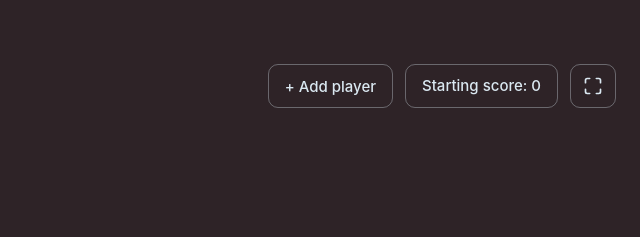
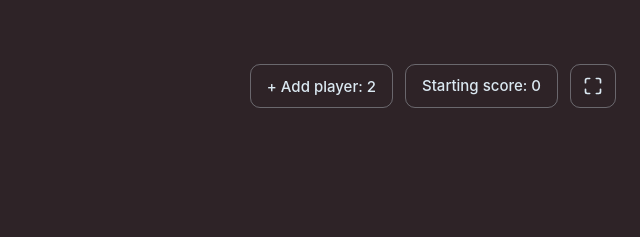
Before and after one commit to Laima-Mazeikyte/score-keeper, a website: page index.html in a window 1280 px wide. Shown: the top 237 px of the page, 640-1280 px from the left. Drawn offline with Linux system fonts and the light colour scheme; no server answers; a web font is replaced by a local one.

Commit message:
Update aria-labels for player addition buttons to accurately reflect player count, enhancing accessibility and user experience.

```diff
--- a/index.html
+++ b/index.html
@@ -17,7 +17,7 @@
         <span style="color: var(--blue-200)">G</span><span style="color: var(--secondary-5)">a</span><span style="color: var(--secondary-7)">m</span><span style="color: var(--secondary-11)">e</span><span> </span><span style="color: var(--secondary-6)">N</span><span style="color: var(--secondary-8)">i</span><span style="color: var(--secondary-4)">g</span><span style="color: var(--blue-200)">h</span><span style="color: var(--secondary-5)">t</span>
       </h1>
       <div class="header-actions">
-        <button type="button" class="btn-tertiary" id="btn-add-player">+ Add player</button>
+        <button type="button" class="btn-tertiary" id="btn-add-player" aria-label="+ Add player: 2">+ Add player: 2</button>
         <div class="default-score-slot" id="default-score-slot">
           <div class="starting-score-wrap">
             <div class="starting-score-display btn-tertiary" id="starting-score-display" tabindex="0" role="button" aria-label="Starting score">Starting score: 0</div>
@@ -86,7 +86,7 @@
   <div class="fs-bottom-bar is-visible" id="fs-bottom-bar" aria-hidden="true">
     <div class="fs-bottom-bar__indicator" aria-hidden="true"></div>
     <div class="fs-bottom-bar__menu">
-      <button type="button" class="fs-bottom-bar__btn btn-tertiary" id="fs-bar-add-player" aria-label="Add player: 0">Add player: 0</button>
+      <button type="button" class="fs-bottom-bar__btn btn-tertiary" id="fs-bar-add-player" aria-label="+ Add player: 2">+ Add player: 2</button>
       <div class="fs-bottom-bar__starting-score-wrap" id="fs-starting-score-wrap">
         <div class="fs-bottom-bar__btn fs-starting-score-display" id="fs-starting-score-display" tabindex="0" role="button" aria-label="Starting score">Starting score: 0</div>
         <input type="text" class="fs-bottom-bar__btn fs-starting-score-input" id="fs-starting-score-input" value="0" inputmode="numeric" pattern="[0-9]*" aria-label="Starting score" maxlength="4" hidden>
```
